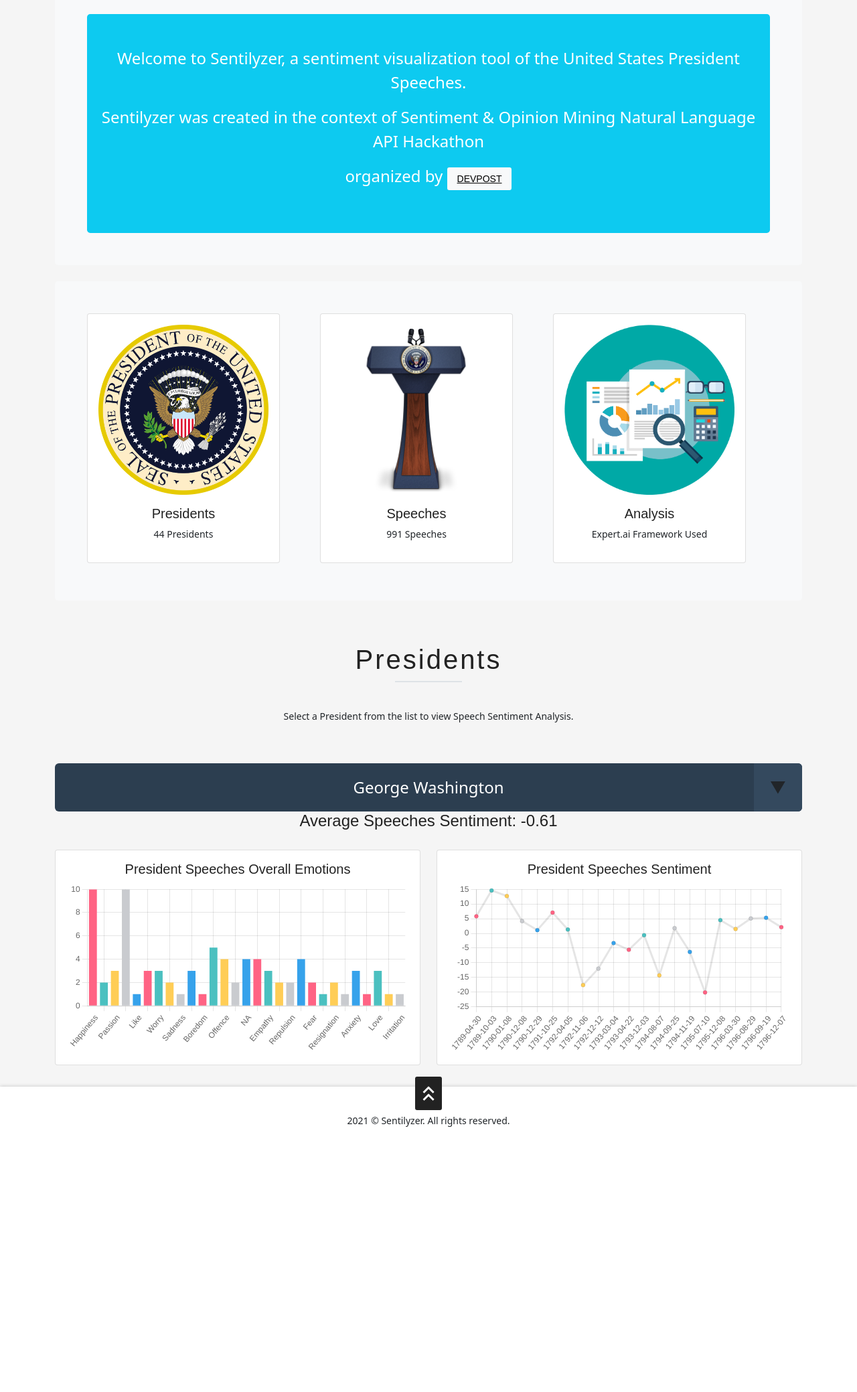
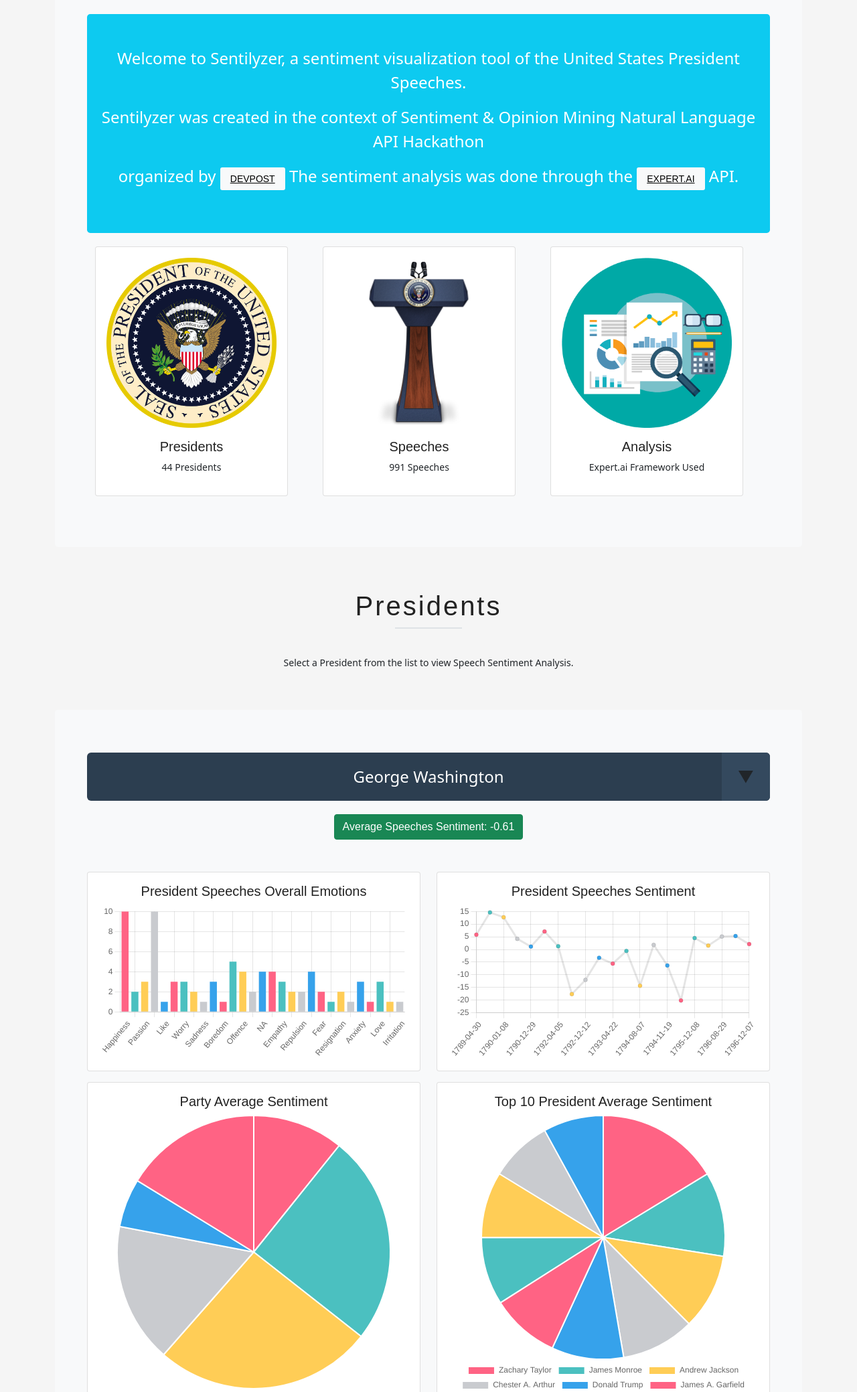
Before and after one commit to pantazva/crispy-guacamole, a PHP site: page / in a window 1280 px wide. Shown: the part 965-3044 px from the top of the page at 67% size. Before the commit the page ends 2648 px from the top, so only its background shows below. Run offline with PHP 8.4, Linux system fonts and the light colour scheme; data comes from the database, SQL or seed files in the repository; some libraries are stand-ins or nearby versions.

Commit message:
chat addition

```diff
--- a/php/index.php
+++ b/php/index.php
@@ -85,6 +85,43 @@ if ($pres_speech_result->num_rows > 0) {
     while($row = $pres_speech_result->fetch_assoc()) {
         $speechlabelArr[] = $row["Date"];
         $speechvalueArr[] = $row["Sentiment"];
+    }
+} else {
+    echo "0 results";
+}
+
+// Average Party Sentiment
+$party_avgsmnt_sql = "select party, round(avg(Sentiment),2) as avgParySentmnt from presidents group by party";
+$party_avgsmnt_result = $conn->query($party_avgsmnt_sql);
+
+$parylabelArr = array();
+$partyvalueArr = array();
+
+if ($party_avgsmnt_result->num_rows > 0) {
+    // output data of each row
+    while($row = $party_avgsmnt_result->fetch_assoc()) {
+        $parylabelArr[] = $row["party"];
+        $partyvalueArr[] = $row["avgParySentmnt"];
+    }
+} else {
+    echo "0 results";
+}
+
+// Top 10 Presidents Average Sentiment
+$t10pres_avgsmnt_sql = "select president, round(avg(Sentiment),2) as avgPresSentmnt from presidents
+group by president
+order by avgPresSentmnt desc
+limit 10";
+$t10pres_avgsmnt_result = $conn->query($t10pres_avgsmnt_sql);
+
+$top10PreslabelArr = array();
+$top10PresvalueArr = array();
+
+if ($t10pres_avgsmnt_result->num_rows > 0) {
+    // output data of each row
+    while($row = $t10pres_avgsmnt_result->fetch_assoc()) {
+        $top10PreslabelArr[] = $row["president"];
+        $top10PresvalueArr[] = $row["avgPresSentmnt"];
     }
 } else {
     echo "0 results";
@@ -194,12 +231,12 @@ $conn->close();
             <div class="h-200 py-5 text-white bg-info rounded-3">
                 <p class="fs-4">Welcome to Sentilyzer, a sentiment visualization tool of the United States President Speeches.</p>
                 <p class="fs-4">Sentilyzer was created in the context of Sentiment & Opinion Mining Natural Language API Hackathon</p>
-                    <p class="fs-4">organized by <a href="https://devpost.com" target="_blank" class="newave-button medium btn-light">Devpost</a></p>
-                </div>
+                <p class="fs-4">organized by <a href="https://devpost.com" target="_blank" class="newave-button medium btn-light">Devpost</a>
+                    The sentiment analysis was done through the
+                    <a href="https://www.expert.ai" target="_blank" class="newave-button medium btn-light">expert.ai</a> API.</p>
             </div>
 
-
-            <div class="p-5 mb-4 bg-light rounded-3">
+            <div class="container">
                 <div class="row">
                     <div class="col-md-4">
                         <div class="card p-3 mb-2" style="width: 18rem;">
@@ -230,6 +267,7 @@ $conn->close();
                     </div>
                 </div>
             </div>
+        </div>
 
     </div>
     <!--/Container -->
@@ -251,7 +289,7 @@ $conn->close();
         </div>
         <!--/Section Title -->
 
-
+        <div class="p-5 mb-4 bg-light rounded-3">
             <div class="row my-3">
                 <div class="col">
                     <div>
@@ -271,7 +309,17 @@ $conn->close();
                         </form>
                     </div>
                     <!--                <h4>--><?php //echo "President: ". $president_name?><!--</h4>-->
-                        <h4>Average Speeches Sentiment: <span id="spanavgsmnt"><?php echo $president_avgsmnt?></span></h4>
+
+                    <div class="container">
+                        <h4>
+                            <span class="btn btn-success">
+                                Average Speeches Sentiment:
+                                <span id="spanavgsmnt">
+                                    <?php echo $president_avgsmnt?>
+                                </span>
+                            </span>
+                        </h4>
+                    </div>
                 </div>
             </div>
             <div class="row my-2">
@@ -297,6 +345,33 @@ $conn->close();
                 </div>
             </div>
 
+            <div class="row my-2">
+
+                <div class="col-md-6 py-1">
+                    <div class="card">
+                        <div class="card-body">
+                            <div class="panel-heading ">
+                                <h5 class="card-title">Party Average Sentiment</h5>
+                            </div>
+                            <canvas id="partyChart"></canvas>
+                        </div>
+                    </div>
+                </div>
+
+                <div class="col-md-6 py-1">
+                    <div class="card">
+                        <div class="card-body">
+                            <div class="panel-heading ">
+                                <h5 class="card-title">Top 10 President Average Sentiment</h5>
+                            </div>
+                            <canvas id="top10PresChart"></canvas>
+                        </div>
+                    </div>
+                </div>
+
+            </div>
+
+        </div>
     </div>
     <!--/Container -->
 
@@ -338,6 +413,7 @@ $conn->close();
 <!---->
 <!--    <script src="https://ajax.googleapis.com/ajax/libs/jquery/1.11.0/jquery.min.js"></script>-->
 <script src="https://cdn.jsdelivr.net/npm/chart.js@3.3.2/dist/chart.min.js"></script>
+
 <!--    taxonomy chart script-->
 <script>
     const dataTaxonomy = {
@@ -407,11 +483,87 @@ $conn->close();
         configSpeech
     );
 </script>
+
+<!--    party chart script-->
+<script>
+    const dataParty = {
+        labels: <?php echo json_encode($parylabelArr) ?>,
+        datasets: [{
+            label: 'Party',
+            data: <?php echo json_encode($partyvalueArr); ?>,
+            backgroundColor: [
+                'rgb(255, 99, 132)',
+                'rgb(75, 192, 192)',
+                'rgb(255, 205, 86)',
+                'rgb(201, 203, 207)',
+                'rgb(54, 162, 235)'
+            ]
+        }]
+    };
+
+    const configParty = {
+        type: 'pie',
+        data: dataParty,
+        options: {
+            responsive: true,
+            plugins: {
+                legend: {
+                    display: true,
+                    position: 'bottom'
+                }
+            }
+        }
+    };
+
+    var myChartParty = new Chart(
+        document.getElementById('partyChart'),
+        configParty
+    );
+</script>
+
+<!--    top 10 pres chart script-->
+<script>
+    const dataTop10Pres = {
+        labels: <?php echo json_encode($top10PreslabelArr) ?>,
+        datasets: [{
+            label: 'Top 10',
+            data: <?php echo json_encode($top10PresvalueArr); ?>,
+            backgroundColor: [
+                'rgb(255, 99, 132)',
+                'rgb(75, 192, 192)',
+                'rgb(255, 205, 86)',
+                'rgb(201, 203, 207)',
+                'rgb(54, 162, 235)'
+            ]
+        }]
+    };
+
+    const configTop10Pres = {
+        type: 'pie',
+        data: dataTop10Pres,
+        options: {
+            responsive: true,
+            plugins: {
+                legend: {
+                    display: true,
+                    position: 'bottom'
+                }
+            }
+        }
+    };
+
+    var myChartTop10Pres = new Chart(
+        document.getElementById('top10PresChart'),
+        configTop10Pres
+    );
+</script>
+
 <script>
     $(document).ready(()=>{
         $("#presname").val("<?php echo $data['presname'] ?>");
     });
 </script>
+
 <!--    ajax call-->
 <script>
     $(document).ready(function() {
```
Lines whose indentation alone changed are shown as unchanged.
